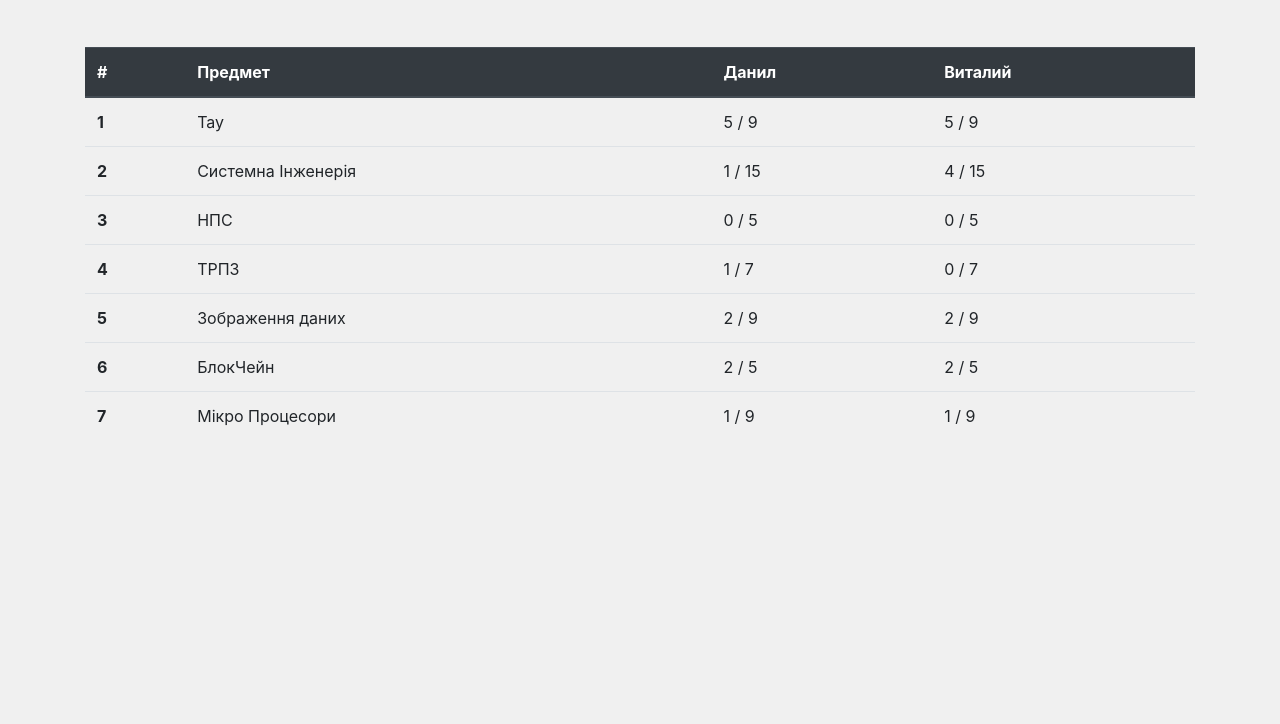
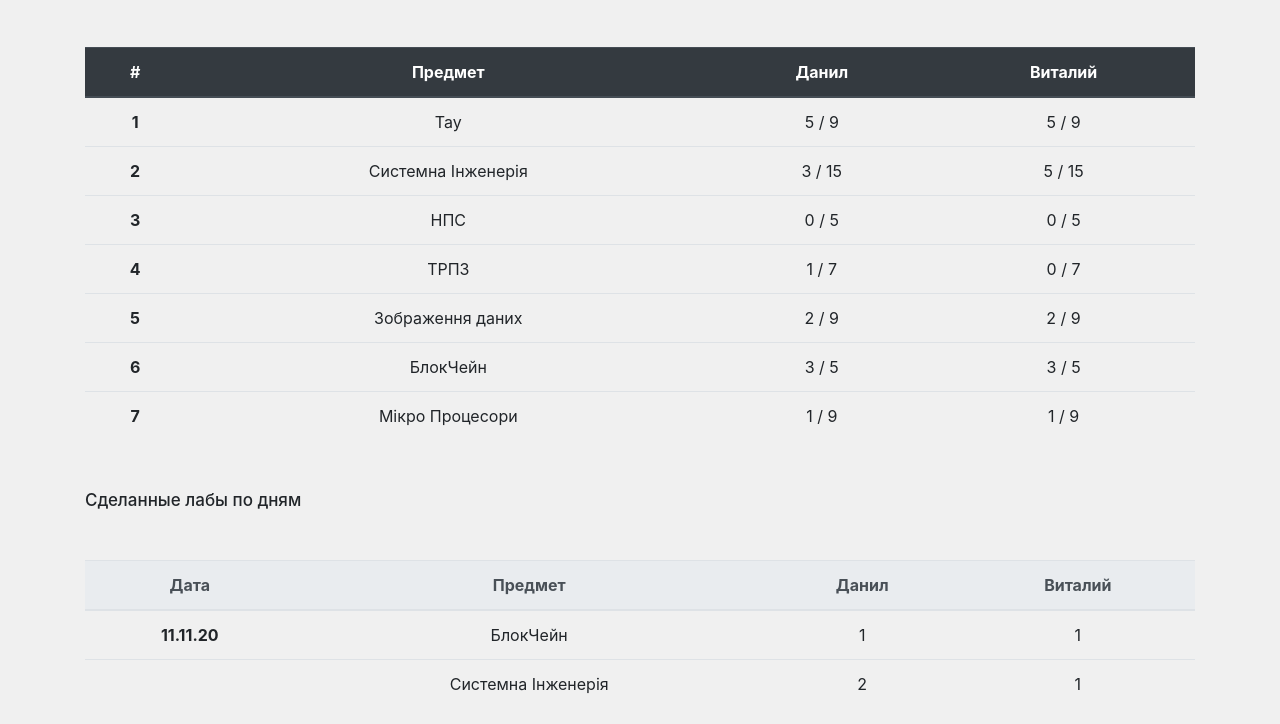
Before and after one commit to arturchick1488/arturchick1488.github.io, a plain HTML site: page index.html in a window 1280 px wide. Shown: the part 111-835 px from the top of the page. Before the commit the page ends 800 px from the top, so only its background shows below. Drawn offline with nearby package versions, Linux system fonts and the light colour scheme.

Commit message:
Add files via upload

```diff
--- a/css/style.css
+++ b/css/style.css
@@ -12,6 +12,19 @@ body, html {
   margin-top: 50px;
   font-weight: bold;
   font-size: 48px;
+}
+
+th {
+  text-align: center;
+}
+
+td {
+  text-align: center;
+}
+
+h5 {
+  margin: 50px 0px;
+  font-size: 17px;
 }
 
 @media all and (max-width: 992px) {
--- a/index.html
+++ b/index.html
@@ -23,11 +23,11 @@
             <table class="table">
                 <thead class="thead-dark">
                     <tr>
-                        <th v-for="(tittle,index) in headerBars" :key="index"   scope="col">{{tittle.label}}</th>
+                        <th v-for="(tittle,index) in headerBars" :key="index" scope="col">{{tittle.label}}</th>
                     </tr>
                 </thead>
                 <tbody>
-                    <tr v-for="(subject,index) in subjects" :key="index" >
+                    <tr v-for="(subject,index) in subjects" :key="index">
                         <th scope="row">{{subject.number}}</th>
                         <td class="subject__name">{{subject.name}}</td>
                         <td>{{subject.danilsResults}} / {{subject.all}} </td>
@@ -36,6 +36,30 @@
                     </tr>
                 </tbody>
             </table>
+
+
+            <h5>Сделанные лабы по дням</h5>
+
+            <table class="table">
+                <thead class="thead-light">
+                    <tr>
+                        <th v-for="(tittle,index) in daysBars" :key="index" scope="col">{{tittle.label}}</th>
+                    </tr>
+                </thead>
+                <tbody>
+                    <tr v-for="(day,index) in daysLabs" :key="index">
+                        <th scope="row">{{day.date}}</th>
+                        <td class="subject__name">{{day.subject}}</td>
+                        <td>{{day.danilsResults}} </td>
+                        <td>{{day.vitasResults}}  </td>
+
+                    </tr>
+
+                </tbody>
+            </table>
+
+
+
         </div>
 
     </section>
@@ -50,8 +74,7 @@
             el: '#app',
             data: {
                 message: '#',
-                headerBars:[
-                    {
+                headerBars: [{
                         label: "#"
                     },
                     {
@@ -65,57 +88,87 @@
                     },
                 ],
 
-                subjects:[
-                    {
+                subjects: [{
                         number: "1",
-                       name : "Тау",
+                        name: "Тау",
                         danilsResults: "5",
                         vitasResults: "5",
                         all: "9"
                     },
                     {
                         number: "2",
-                       name : "Системна Інженерія",
-                       danilsResults: "1",
-                       vitasResults: "4",
+                        name: "Системна Інженерія",
+                        danilsResults: "3",
+                        vitasResults: "5",
                         all: "15"
                     },
                     {
                         number: "3",
-                       name : "НПС",
+                        name: "НПС",
                         danilsResults: "0",
                         vitasResults: "0",
                         all: "5"
                     },
                     {
                         number: "4",
-                       name : "ТРПЗ",
+                        name: "ТРПЗ",
                         danilsResults: "1",
                         vitasResults: "0",
                         all: "7"
                     },
                     {
                         number: "5",
-                       name : "Зображення даних ",
+                        name: "Зображення даних ",
                         danilsResults: "2",
                         vitasResults: "2",
                         all: "9"
                     },
                     {
                         number: "6",
-                       name : "БлокЧейн",
-                       danilsResults: "2",
-                       vitasResults: "2",
+                        name: "БлокЧейн",
+                        danilsResults: "3",
+                        vitasResults: "3",
                         all: "5"
                     },
                     {
                         number: "7",
-                       name : "Мікро Процесори",
+                        name: "Мікро Процесори",
                         danilsResults: "1",
                         vitasResults: "1",
                         all: "9"
                     }
 
+                ],
+
+                daysBars: [{
+                        label: "Дата"
+                    },
+                    {
+                        label: "Предмет"
+                    },
+                    {
+                        label: "Данил"
+                    },
+                    {
+                        label: "Виталий"
+                    },
+                ],
+
+                daysLabs: [
+                    {
+                    date: "11.11.20",
+                        subject: "БлокЧейн",
+                        danilsResults: "1",
+                        vitasResults: "1"
+
+                    },
+                    {
+                    date: "",
+                        subject: "Системна Інженерія",
+                        danilsResults: "2",
+                        vitasResults: "1"
+
+                    }
                 ]
             }
         })
```
Lines whose indentation alone changed are shown as unchanged.
